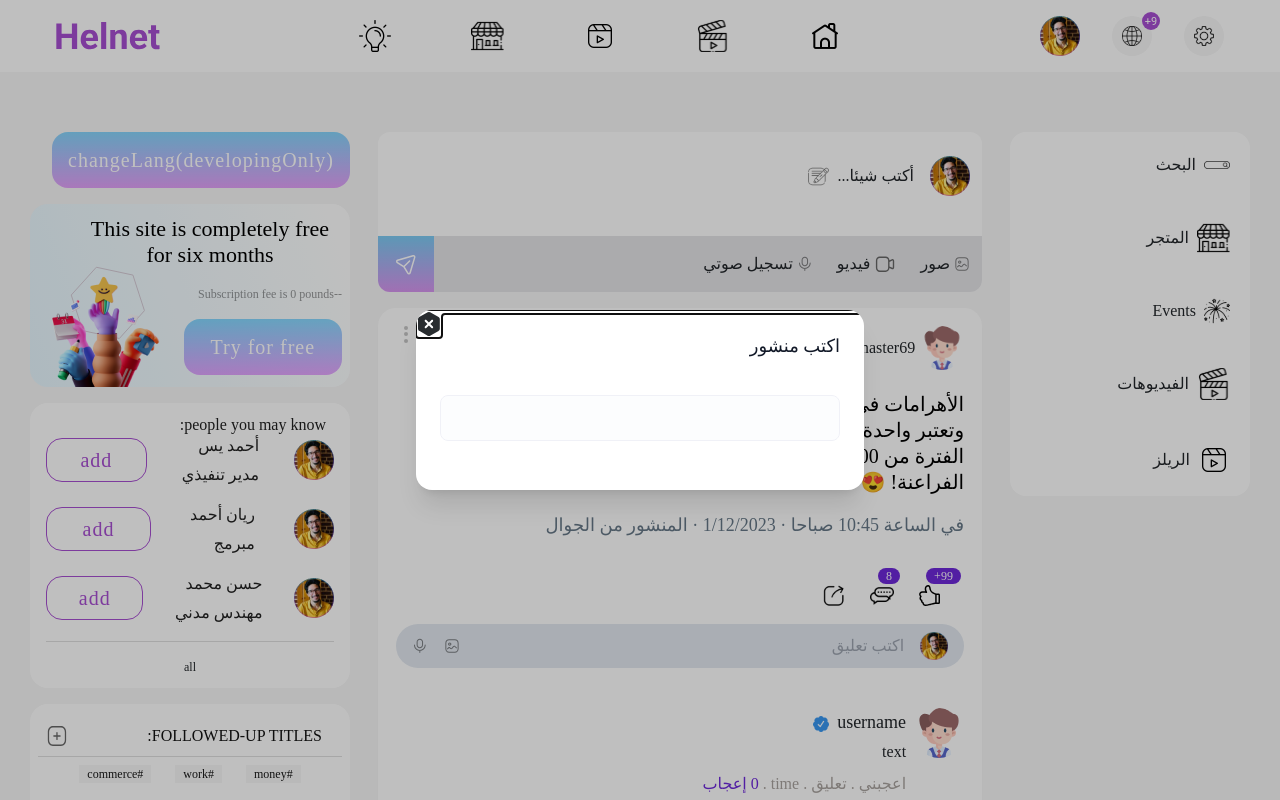
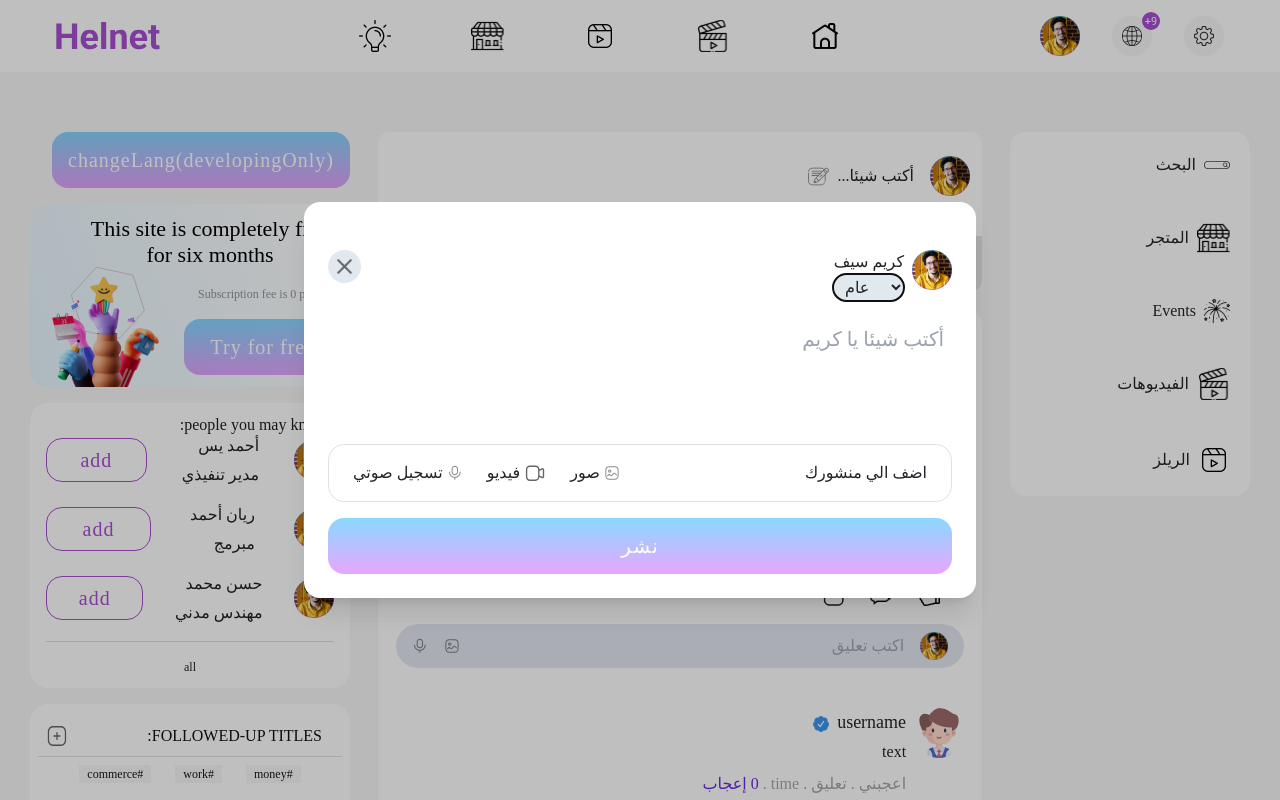
Before and after one commit to mohamedmansour0991/Helnet, a React (Vite) app: page /home in a window 1280 px wide. Both pictures are taken after a click on the button "أكتب شيئا...". Shown: the top 800 px of the page. Built offline with nearby package versions, Linux system fonts and the light colour scheme; a web font is replaced by a local one.

Commit message:
post model

```diff
--- a/src/assets/images/icons/index.js
+++ b/src/assets/images/icons/index.js
@@ -65,5 +65,6 @@ export { default as close1 } from "./close1.svg";
 export { default as Frame } from "./Frame.svg";
 export { default as Frame35 } from "./Frame35.svg";
 export { default as Frame36 } from "./Frame36.svg";
+export { default as publicIcon } from "./earth 1.svg";
 
 export { default as profile1 } from "./profile1.png";
--- a/src/components/ui/createPost/CreatePost.jsx
+++ b/src/components/ui/createPost/CreatePost.jsx
@@ -6,13 +6,26 @@ import {
   send,
   voice,
   write,
+  publicIcon,
+  close1,
 } from "../../../assets/images/icons";
 import Button from "../button/Button";
 import Modal from "../modal/Modal";
-import { useState } from "react";
+import { useEffect, useState } from "react";
 import Input from "../input/Input";
+import Dropdown from "../dropdown/Dropdown";
 
 export default function CreatePost() {
+  const buttons = [
+    // { value: "Text", title: "Post Text" },
+    { value: "Images", title: "Post Images", image: image },
+    { value: "Video", title: "Post Video", image: Video3 },
+    { value: "Record", title: "Post Record", image: voice },
+  ];
+
+  const username = "كريم";
+  const userFullName = "كريم سيف";
+
   const [isOpen, setIsOpen] = useState(false);
   const [title, setTitle] = useState("Text Post");
 
@@ -28,6 +41,13 @@ export default function CreatePost() {
     setIsOpen(true);
   }
 
+  //   ${isArabic ? "text-right" : "text-left"}
+  const [isArabic, setIsArabic] = useState(false);
+
+  useEffect(() => {
+    setIsArabic(localStorage.getItem("i18nextLng") === "ar");
+  }, []);
+
   return (
     <>
       <div className="createPost rounded-xl bg-white">
@@ -41,7 +61,7 @@ export default function CreatePost() {
         >
           <img src={profile1} alt="" />
           <p className="flex gap-2 items-center">
-            {t("write something...")}
+            {t("write something") + "..."}
             <span>
               <img src={write} alt="" />
             </span>
@@ -49,36 +69,23 @@ export default function CreatePost() {
         </div>
         <div className="flex justify-between bg-zinc-200 rounded-b-xl">
           <div className="flex items-center gap-6  ps-3">
+            {buttons &&
+              buttons.map((button) => (
                 <button
+                  key={button.value}
                   className="flex gap-1 items-center"
                   onClick={() => {
                     openModal();
-                setTitle("Post Images");
+                    setTitle(t(button.title));
                   }}
-            >
-              <img src={image} alt="" />
-              <p>{t("Images")}</p>
-            </button>
-            <button
-              className="flex gap-1 items-center"
-              onClick={() => {
-                openModal();
-                setTitle("Post Video");
-              }}
-            >
-              <img src={Video3} alt="" />
-              <p>{t("Video")}</p>
-            </button>
-            <button
-              className="flex gap-1 items-center"
-              onClick={() => {
-                openModal();
-                setTitle("Post Record");
-              }}
-            >
-              <img src={voice} alt="" />
-              <p>{t("Record")}</p>
-            </button>
+                  children={
+                    <>
+                      <img src={button.image} alt="" />
+                      <p>{t(button.value)}</p>
+                    </>
+                  }
+                />
+              ))}
           </div>
           <Button
             className="w-fit rounded-none rounded-ee-xl"
@@ -91,13 +98,60 @@ export default function CreatePost() {
           </Button>
         </div>
       </div>
-      <Modal
-        isOpen={isOpen}
-        closeModal={closeModal}
-        title={t(title)}
-        closeIcon={true}
-        children={<Input type="text" />}
+      <Modal isOpen={isOpen} closeModal={closeModal} width="max-w-2xl">
+        <div className="flex flex-row-reverse justify-between pb-4">
+          <div className="flex gap-2">
+            <div>
+              <p>{userFullName}</p>
+              {/* <Dropdown /> */}
+              <select
+                className="px-2 py-1 bg-slate-200 rounded-full"
+                name=""
+                id=""
+              >
+                <option value="public">
+                  {t("public")}
+                  {/* <img src={publicIcon} alt="" /> */}
+                </option>
+                <option value="privet">{t("privet")}</option>
+              </select>
+            </div>
+            <img className="w-10 h-10" src={profile1} alt="" />
+          </div>
+          <button className="rounded-full bg-slate-200 h-fit p-1">
+            <img src={close1} alt="" />
+          </button>
+        </div>
+
+        <textarea
+          className={`w-full outline-none resize-none px-2 h-28 text-xl ${
+            isArabic ? "text-right" : "text-left"
+          }`}
+          placeholder={`${t("write something")} ${t(",")} ${username}`}
         />
+
+        <div className="flex flex-row-reverse items-center justify-between px-4 mb-3 border rounded-2xl">
+          <p>{t("add to your post")}</p>
+          <div className="flex flex-row-reverse items-center gap-6">
+            {buttons &&
+              buttons.map((button) => (
+                <button
+                  key={button.value}
+                  className="flex gap-1 items-center"
+                  onClick={() => {}}
+                  children={
+                    <>
+                      <p>{t(button.value)}</p>
+                      <img src={button.image} alt="" />
+                    </>
+                  }
+                />
+              ))}
+          </div>
+        </div>
+
+        <Button children={t("Post")} />
+      </Modal>
     </>
   );
 }
--- a/src/components/ui/modal/Modal.jsx
+++ b/src/components/ui/modal/Modal.jsx
@@ -8,6 +8,7 @@ export default function Modal({
   title,
   children,
   closeIcon,
+  width = "max-w-md",
 }) {
   const [isXIcon, setIsXIcon] = useState(false);
   const [isArabic, setIsArabic] = useState(false);
@@ -43,7 +44,9 @@ export default function Modal({
               leaveFrom="opacity-100 scale-100"
               leaveTo="opacity-0 scale-95"
             >
-              <Dialog.Panel className="w-full max-w-md transform overflow-hidden rounded-2xl bg-white p-6 text-start align-middle shadow-xl transition-all">
+              <Dialog.Panel
+                className={`w-full transform overflow-hidden rounded-2xl bg-white p-6 text-start align-middle shadow-xl transition-all ${width}`}
+              >
                 <div className={`${isArabic ? "text-right" : "text-left"}`}>
                   {isXIcon && (
                     <button
--- a/src/locale/ar.json
+++ b/src/locale/ar.json
@@ -573,12 +573,16 @@
   "Like": "اعجبني",
   "Likes": "إعجاب",
   "Comment": "تعليق",
-  "write something...": "أكتب شيئا...",
+  "write something": "أكتب شيئا",
   "Post Text": "اكتب منشور",
   "Post Images": "انشر صور",
   "Images": "صور",
   "Post Video": "انشر فيديو",
   "Video": "فيديو",
   "Post Record": "انشر تسجيل صوتي",
-  "Record": "تسجيل صوتي"
+  "Record": "تسجيل صوتي",
+  "add to your post": "اضف الي منشورك",
+  ",": "يا",
+  "public": "عام",
+  "privet": "خاص"
 }
```
Also changed, not shown: src/assets/images/icons/earth 1.svg (added). Lines whose indentation alone changed are shown as unchanged.
